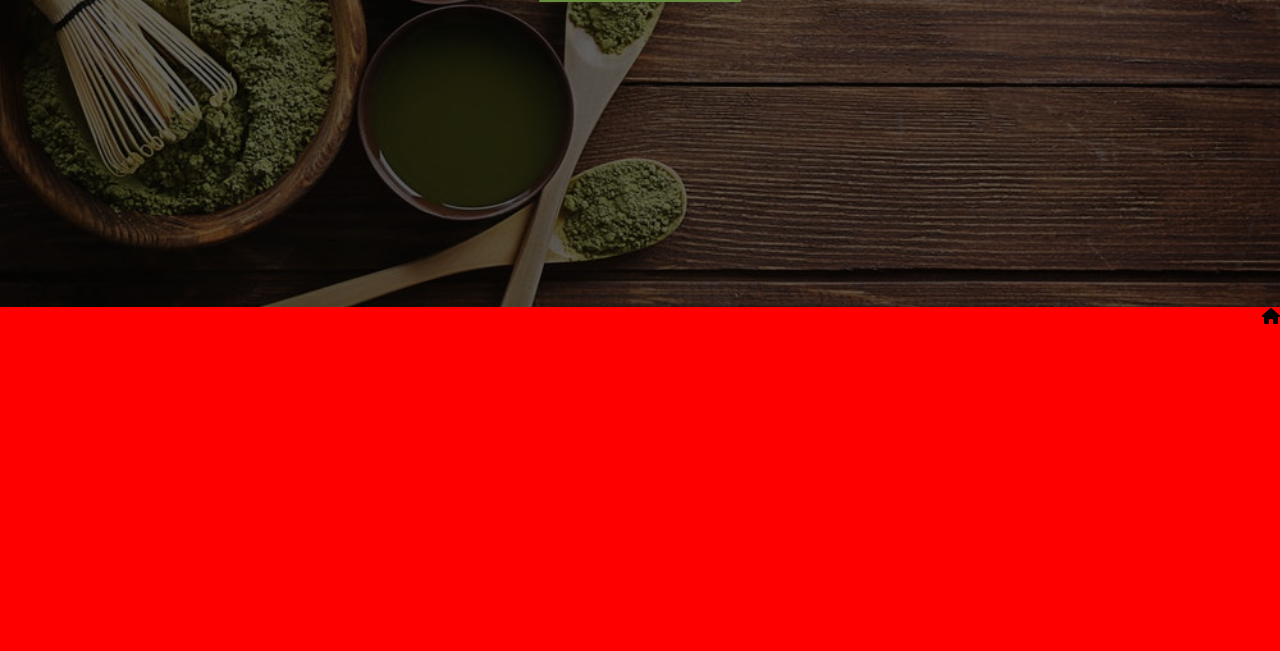
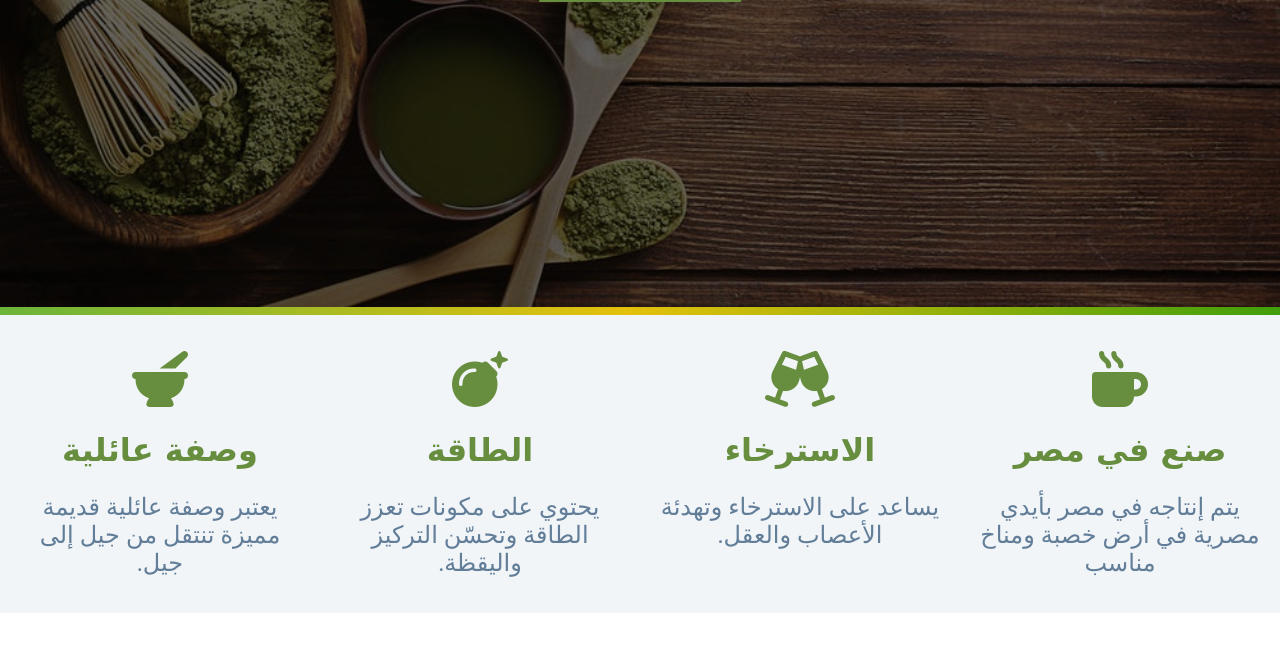
Before and after one commit to omarrama/Tea-House, a plain HTML site: page index.html in a window 1280 px wide. Shown: the part 493-1144 px from the top of the page. Drawn offline with Linux system fonts and the light colour scheme; a web font is replaced by a local one.

Commit message:
main > skills section finished

```diff
--- a/index.html
+++ b/index.html
@@ -13,7 +13,7 @@
 
   <link rel="stylesheet" href="styles.css">
 
-  <title>Tea House -- Home</title>
+  <title>بيت الشاي - أفضل أنواع الشاي</title>
 </head>
 
 <body>
@@ -47,7 +47,53 @@
   </header>
 
   <main class="main">
-    <i class="fa-solid fa-home"></i>
+    <div class="gradient"></div>
+    <section class="skills" id="skills">
+      <div class="skill">
+        <i class="fa-solid fa-mug-hot skill-icon"></i>
+
+        <p class="skill-title">
+          صنع في مصر
+        </p>
+
+        <p class="skill-description">
+          يتم إنتاجه في مصر بأيدي مصرية في أرض خصبة ومناخ مناسب
+        </p>
+      </div>
+      <div class="skill">
+        <i class="fa-solid fa-glass-cheers skill-icon"></i>
+
+        <p class="skill-title">
+          الاسترخاء
+        </p>
+
+        <p class="skill-description">
+          يساعد على الاسترخاء وتهدئة الأعصاب والعقل.
+        </p>
+      </div>
+      <div class="skill">
+        <i class="fa-solid fa-bomb skill-icon"></i>
+
+        <p class="skill-title">
+          الطاقة
+        </p>
+
+        <p class="skill-description">
+          يحتوي على مكونات تعزز الطاقة وتحسّن التركيز واليقظة.
+        </p>
+      </div>
+      <div class="skill">
+        <i class="fa-solid fa-mortar-pestle skill-icon"></i>
+
+        <p class="skill-title">
+          وصفة عائلية
+        </p>
+
+        <p class="skill-description">
+          يعتبر وصفة عائلية قديمة مميزة تنتقل من جيل إلى جيل.
+        </p>
+      </div>
+    </section>
   </main>
 
   <footer class="footer">
--- a/styles.css
+++ b/styles.css
@@ -151,5 +151,61 @@ a:hover {
 
 .main {
   height: 100vh;
-  background-color: red;
 }
+
+.gradient {
+  width: 100%;
+  height: 8px;
+  background: rgb(108, 180, 58);
+  background: linear-gradient(
+    90deg,
+    rgba(108, 180, 58, 1) 0%,
+    rgba(228, 193, 12, 1) 49%,
+    rgba(65, 158, 10, 1) 100%
+  );
+}
+
+.skills {
+  background-color: #f1f5f8;
+  text-align: center;
+  display: flex;
+  /* flex-direction: row-reverse; */
+}
+
+.skill {
+  background-color: #f1f5f8;
+  padding: 36px 18px;
+  transition: all 500ms;
+  display: flex;
+  flex-direction: column;
+  flex: 1;
+}
+
+.skill:hover {
+  background-color: white;
+  box-shadow: 0 2px var(--color-primary);
+}
+
+.skill:hover .skill-icon {
+  transform: translateY(-10px);
+}
+
+.skill-icon {
+  transition: all 500ms;
+  color: var(--color-primary);
+  font-size: 56px;
+}
+
+.skill-title {
+  color: #678e3e;
+  font-weight: 600;
+  font-size: 32px;
+  margin: 24px 0;
+}
+
+.skill-description {
+  font-family: "Markazi Text", serif;
+  font-family: ;
+  color: #617d98;
+  font-size: 24px;
+}
```
